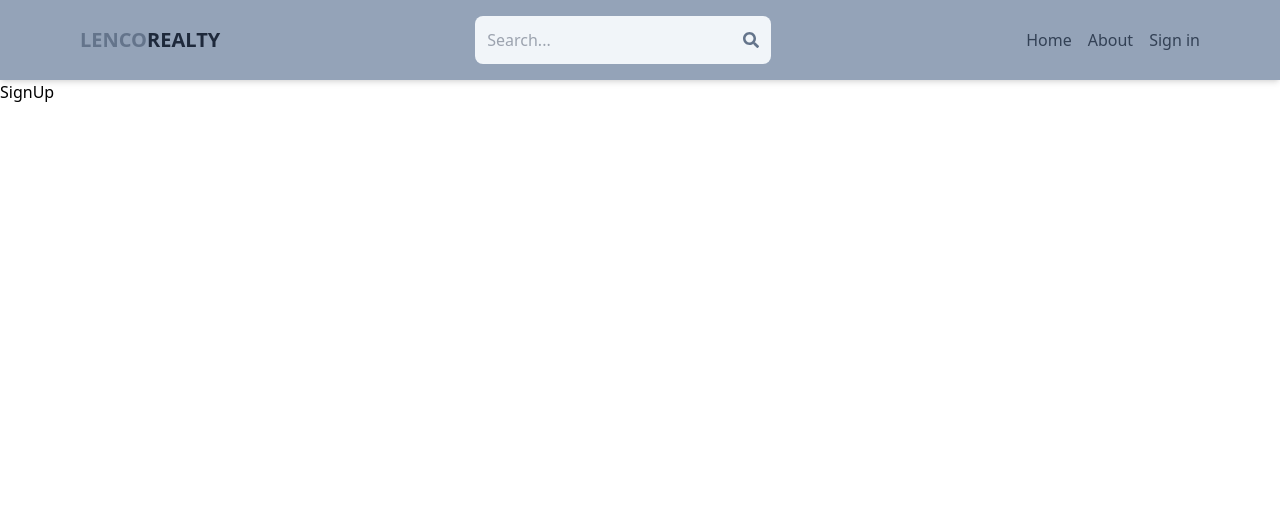
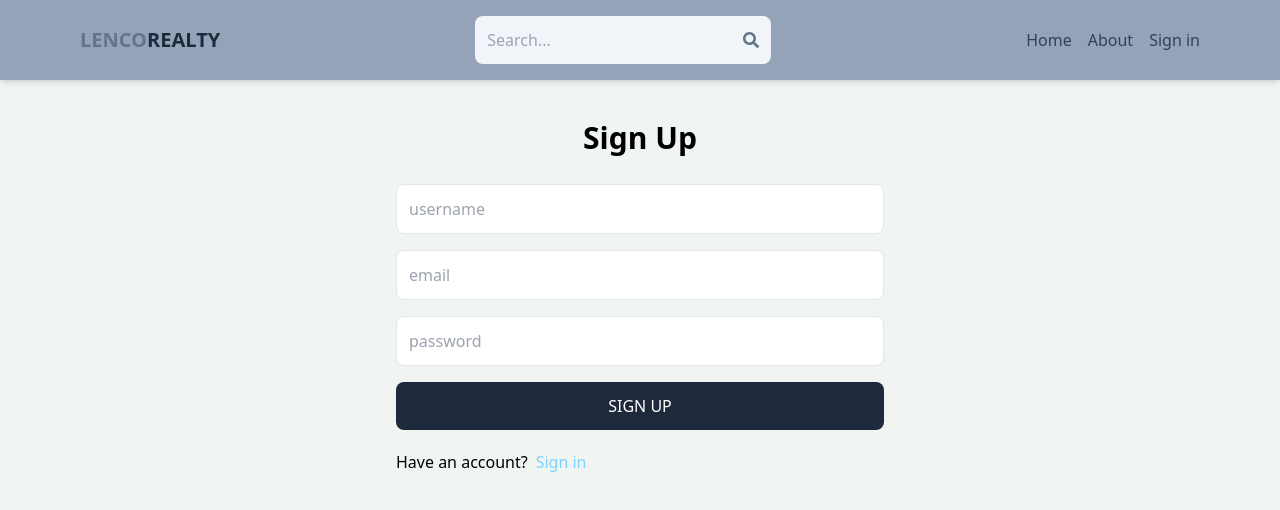
Before and after one commit to Aminatou05/Capstone-2024, a React (Vite) app: page /sign-up in a window 1280 px wide. Shown: the top 510 px of the page. Built offline with nearby package versions, Linux system fonts and the light colour scheme.

Commit message:
complete signup page ui

```diff
--- a/src/index.css
+++ b/src/index.css
@@ -4,3 +4,7 @@
 @tailwind base;
 @tailwind components;
 @tailwind utilities;
+
+body{
+    background-color: rgb(241, 245, 241);
+}
--- a/src/pages/SignUp.jsx
+++ b/src/pages/SignUp.jsx
@@ -1,7 +1,23 @@
 import React from 'react'
+import { Link } from 'react-router-dom';
+
 
 export default function SignUp() {
   return (
-    <div>SignUp</div>
+    <div className='p-3 max-w-lg mx-auto'>
+      <h1 className='text-3xl text-center font-semibold my-7'>Sign Up</h1>
+      <form className=' flex flex-col gap-4'>
+        <input type='text' placeholder='username' className='border p-3 rounded-lg' id='username'/>
+        <input type='email' placeholder='email' className='border p-3 rounded-lg' id='email'/>
+        <input type='password' placeholder='password' className='border p-3 rounded-lg' id='password'/>
+        <button className='bg-slate-800 text-white p-3 rounded-lg uppercase hover:opacity-95 disabled:opacity-80'>SIGN UP</button>
+      </form>
+      <div className='flex gap-2 mt-5'>
+        <p>Have an account?</p>
+        <Link to={"/sign-in"}>
+          <span  className='text-sky-300'>Sign in</span>
+        </Link>
+      </div>
+    </div>
   )
 }
```
